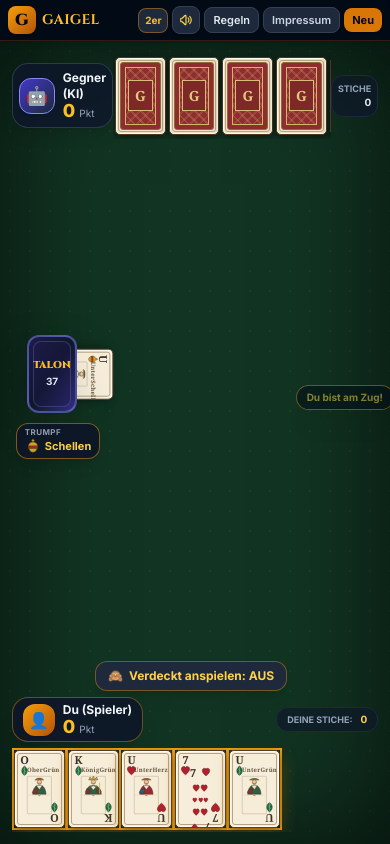
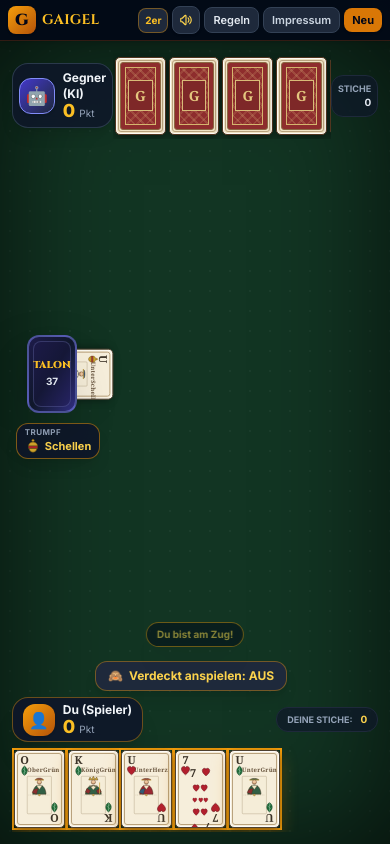
Before and after one commit to blabo1968-dev/Gaigel, a plain HTML site: page index.html in a window 390 px wide. Drawn offline with nearby package versions, Linux system fonts and the light colour scheme.

Commit message:
Update index.html

```diff
--- a/index.html
+++ b/index.html
@@ -341,10 +341,10 @@
         </div>
 
         <!-- CENTER BOARD AREA (Talon + Trump + Played Trick Cards + Log) -->
-        <div class="relative flex-1 w-full max-w-6xl mx-auto grid grid-cols-[minmax(175px,0.8fr)_minmax(300px,1.5fr)_minmax(175px,0.8fr)] items-center gap-2 lg:gap-4 my-1 md:my-2 min-h-0">
+        <div class="relative flex-1 w-full max-w-6xl mx-auto flex items-center justify-center my-1 md:my-2 min-h-0">
 
             <!-- LEFT: TALON & TRUMP STACK + WEST SEAT (IN 4P MODE) -->
-            <div class="flex flex-col items-start gap-2 z-10 min-w-0 pl-1 sm:pl-2">
+            <div class="absolute left-1 sm:left-2 top-1/2 -translate-y-1/2 flex flex-col items-start gap-2 z-10 min-w-0">
                 <!-- West Opponent Badge (only in Kreuzgaigel 4P) -->
                 <div id="west-seat-box" class="hidden items-center gap-1.5 bg-slate-900/90 backdrop-blur border border-rose-500/40 px-2 py-1 rounded-xl shadow-lg">
                     <div class="relative">
@@ -385,36 +385,35 @@
                 </div>
             </div>
 
-            <!-- CENTER: TRICK PLAY AREA -->
-            <div class="relative min-w-0 flex items-center justify-center h-full">
+            <!-- CENTER: TRICK PLAY AREA (Exakt in der Bildschirmmitte, Karten überlappend wie auf dem echten Spieltisch) -->
+            <div class="relative w-full h-full flex items-center justify-center pointer-events-none">
 
                 <!-- Floating score notification container -->
                 <div id="floating-score-container" class="absolute inset-0 pointer-events-none z-40 flex items-center justify-center"></div>
 
                 <!-- Trick Container -->
-                <div class="relative w-full h-full flex flex-col items-center justify-center gap-1.5 sm:gap-2 overflow-visible">
+                <div class="relative w-full h-full flex items-center justify-center">
                     <!-- Top Played Card (AI in 2P / Partner in 4P) -->
-                    <div id="played-card-ai" class="transition-all duration-300 z-10 min-h-[calc(var(--card-h)*0.72)] sm:min-h-[calc(var(--card-h)*0.82)] flex items-center justify-center"></div>
-
-                    <!-- Middle Row: West Card, Turn Prompt, East Card -->
-                    <div class="w-full flex items-center justify-center gap-1.5 sm:gap-3 z-20">
-                        <div id="played-card-west" class="hidden transition-all duration-300 -rotate-6 sm:-rotate-12 shrink-0"></div>
-
-                        <!-- Trick Winner Banner / Prompt -->
-                        <div id="trick-prompt" class="text-center py-1 px-2.5 sm:px-3 md:py-1.5 md:px-4 rounded-full bg-slate-950/90 border border-amber-500/60 text-amber-300 text-[10px] sm:text-[11px] md:text-xs font-bold shadow-2xl backdrop-blur max-w-max z-30 transition-all duration-300 shrink-0">
-                            Du bist am Zug
-                        </div>
-
-                        <div id="played-card-east" class="hidden transition-all duration-300 rotate-6 sm:rotate-12 shrink-0"></div>
+                    <div id="played-card-ai" class="absolute left-1/2 top-1/2 -translate-x-[58%] -translate-y-[66%] -rotate-6 transition-all duration-300 z-10"></div>
+
+                    <!-- West Played Card (Left - 4P only) -->
+                    <div id="played-card-west" class="hidden absolute left-1/2 top-1/2 -translate-x-[88%] -translate-y-[50%] -rotate-12 transition-all duration-300 z-15"></div>
+
+                    <!-- East Played Card (Right - 4P only) -->
+                    <div id="played-card-east" class="hidden absolute left-1/2 top-1/2 -translate-x-[12%] -translate-y-[50%] rotate-12 transition-all duration-300 z-20"></div>
+
+                    <!-- Player Played Card (Bottom - überlappt leicht über der vorherigen Karte) -->
+                    <div id="played-card-player" class="absolute left-1/2 top-1/2 -translate-x-[42%] -translate-y-[34%] rotate-3 transition-all duration-300 z-25"></div>
+
+                    <!-- Trick Winner Banner / Prompt -->
+                    <div id="trick-prompt" class="absolute left-1/2 bottom-1 -translate-x-1/2 text-center py-1 px-2.5 sm:px-3 md:py-1.5 md:px-4 rounded-full bg-slate-950/90 border border-amber-500/60 text-amber-300 text-[10px] sm:text-[11px] md:text-xs font-bold shadow-2xl backdrop-blur max-w-max z-30 transition-all duration-300">
+                        Du bist am Zug
                     </div>
-
-                    <!-- Player Played Card (Bottom) -->
-                    <div id="played-card-player" class="transition-all duration-300 z-30 min-h-[calc(var(--card-h)*0.72)] sm:min-h-[calc(var(--card-h)*0.82)] flex items-center justify-center"></div>
                 </div>
             </div>
 
             <!-- RIGHT: EAST SEAT (IN 4P MODE) + GAME LOG -->
-            <div class="flex flex-col items-end gap-2 z-10 min-w-0">
+            <div class="absolute right-1 sm:right-2 top-1/2 -translate-y-1/2 flex flex-col items-end gap-2 z-10 min-w-0">
                 <!-- East Opponent Badge (only in Kreuzgaigel 4P) -->
                 <div id="east-seat-box" class="hidden items-center gap-1.5 bg-slate-900/90 backdrop-blur border border-rose-500/40 px-2 py-1 rounded-xl shadow-lg">
                     <div class="relative">
@@ -1433,11 +1432,11 @@
             if (gameState.turn !== 'PLAYER') {
                 topTurnInd.classList.toggle('hidden', gameState.turn !== 'TOP');
                 promptBox.innerText = `${getSeatDisplayName(gameState.turn)} am Zug...`;
-                promptBox.className = 'text-center py-1 px-2.5 sm:px-3 md:py-1.5 md:px-4 rounded-full bg-slate-950/90 border border-indigo-500/60 text-indigo-300 text-[10px] sm:text-[11px] md:text-xs font-bold shadow-xl backdrop-blur max-w-max z-30 shrink-0';
+                promptBox.className = 'absolute left-1/2 bottom-1 -translate-x-1/2 text-center py-1 px-2.5 sm:px-3 md:py-1.5 md:px-4 rounded-full bg-slate-950/90 border border-indigo-500/60 text-indigo-300 text-[10px] sm:text-[11px] md:text-xs font-bold shadow-xl backdrop-blur max-w-max z-30';
             } else {
                 topTurnInd.classList.add('hidden');
                 promptBox.innerText = gameState.playFaceDownNext ? 'Du spielst verdeckt an...' : 'Du bist am Zug!';
-                promptBox.className = 'text-center py-1 px-2.5 sm:px-3 md:py-1.5 md:px-4 rounded-full bg-slate-950/90 border border-amber-500/80 text-amber-300 text-[10px] sm:text-[11px] md:text-xs font-bold shadow-xl backdrop-blur max-w-max z-30 animate-pulse shrink-0';
+                promptBox.className = 'absolute left-1/2 bottom-1 -translate-x-1/2 text-center py-1 px-2.5 sm:px-3 md:py-1.5 md:px-4 rounded-full bg-slate-950/90 border border-amber-500/80 text-amber-300 text-[10px] sm:text-[11px] md:text-xs font-bold shadow-xl backdrop-blur max-w-max z-30 animate-pulse';
             }
 
             const playedSlots = {
```
